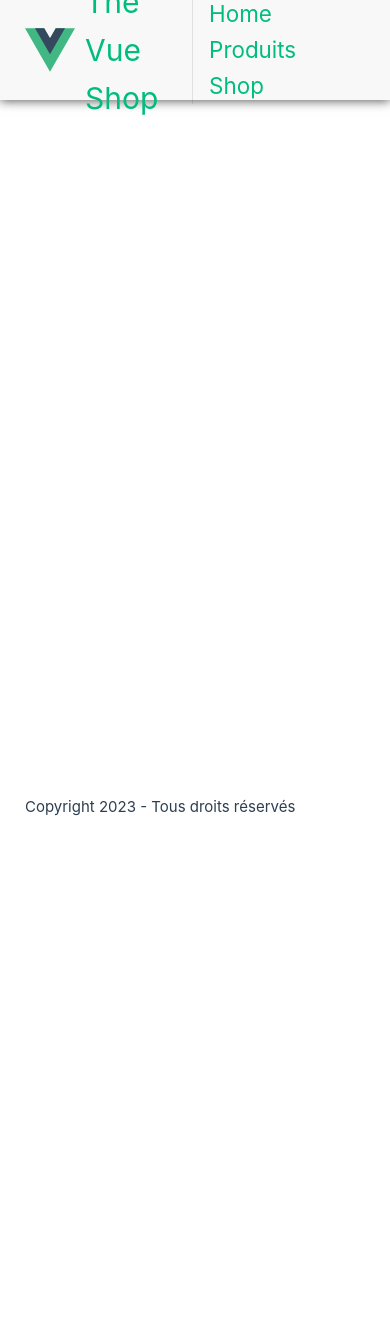
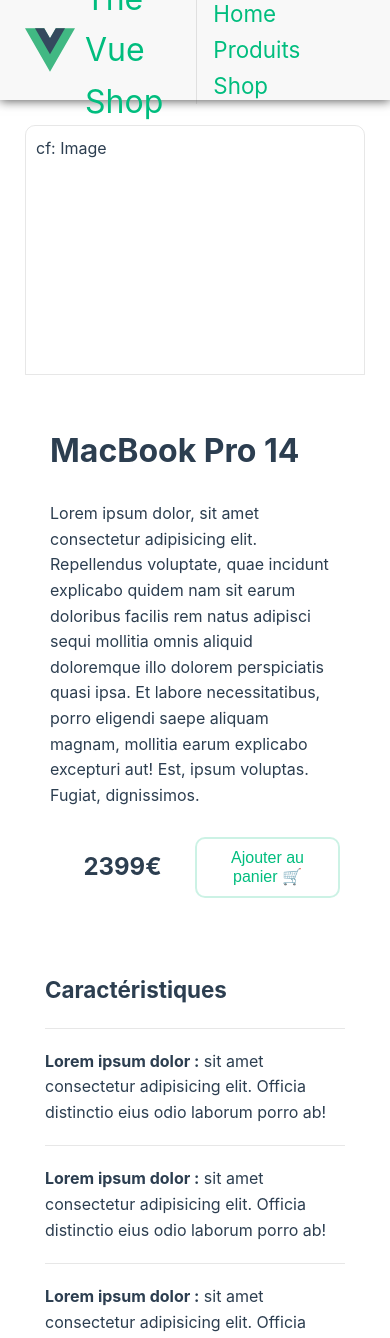
Before and after one commit to leocapde/the-vue-shop, a Vue app: page /products/1 in a window 390 px wide. Shown: the top 1338 px of the page. Before the commit the page ends 844 px from the top, so only its background shows below. Built offline with nearby package versions, Linux system fonts and the light colour scheme.

Commit message:
Création de la page Product et layout responsive

```diff
--- a/src/App.vue
+++ b/src/App.vue
@@ -29,14 +29,15 @@
 }
 
 @media (hover: hover) {
-  a:hover {
+  a:hover,
+  button:hover {
     background-color: hsla(160, 100%, 37%, 0.2);
   }
 }
 
 main {
   width: 100%;
-  max-width: 1250px;
+  max-width: 1400px;
   margin: auto;
   padding: 25px;
 }
--- a/src/assets/base.css
+++ b/src/assets/base.css
@@ -67,7 +67,6 @@
   font-family: Inter, -apple-system, BlinkMacSystemFont, "Segoe UI", Roboto,
     Oxygen, Ubuntu, Cantarell, "Fira Sans", "Droid Sans", "Helvetica Neue",
     sans-serif;
-  font-size: 15px;
   text-rendering: optimizeLegibility;
   -webkit-font-smoothing: antialiased;
   -moz-osx-font-smoothing: grayscale;
--- a/src/components/Banner.vue
+++ b/src/components/Banner.vue
@@ -17,11 +17,11 @@
             class="banner-text-btn"
             v-on:click="resetFilter"
           >
-            Voir nos produits
+            Découvrir nos produits
           </RouterLink>
         </div>
       </div>
-      <div class="banner-img-container">Photo</div>
+      <div class="banner-img-container">cf: Backgroud</div>
     </div>
   </section>
 </template>
@@ -33,6 +33,10 @@
 
 .banner-container {
   display: flex;
+
+  @media (max-width: 768px) {
+    flex-direction: column-reverse;
+  }
 }
 
 .banner-text-container {
@@ -42,6 +46,10 @@
   display: flex;
   flex-direction: column;
   justify-content: center;
+
+  @media (max-width: 768px) {
+    border-radius: 0 0 10px 10px;
+  }
 }
 
 .banner-text {
@@ -52,11 +60,13 @@
   }
 
   &-description {
-    margin: 10px 0;
+    margin: 20px 0 30px 0;
   }
 
   &-btn {
-    padding: 10px 0;
+    padding: 10px 25px;
+    border: 2px solid hsla(160, 100%, 37%, 0.2);
+    border-radius: 10px;
   }
 }
 
@@ -64,5 +74,11 @@
   flex: 1;
   background-color: var(--color-background-mute);
   border-radius: 0 10px 10px 0;
+  padding: 10px;
+
+  @media (max-width: 768px) {
+    border-radius: 10px 10px 0 0;
+    min-height: 200px;
+  }
 }
 </style>
--- /dev/null
+++ b/src/components/ProductShowing.vue
@@ -0,0 +1,166 @@
+<script setup>
+import { storeToRefs } from "pinia";
+import { useProductsStore } from "../stores/products";
+import Banner from "./Banner.vue";
+const { product } = storeToRefs(useProductsStore());
+</script>
+
+<template>
+  <section id="ProductShowing">
+    <div class="product-showing-img">cf: Image</div>
+    <div class="product-showing-description">
+      <h3 class="product-showing-title">{{ product.name }}</h3>
+      <div class="product-showing-text">
+        Lorem ipsum dolor, sit amet consectetur adipisicing elit. Repellendus
+        voluptate, quae incidunt explicabo quidem nam sit earum doloribus
+        facilis rem natus adipisci sequi mollitia omnis aliquid doloremque illo
+        dolorem perspiciatis quasi ipsa. Et labore necessitatibus, porro
+        eligendi saepe aliquam magnam, mollitia earum explicabo excepturi aut!
+        Est, ipsum voluptas. Fugiat, dignissimos.
+      </div>
+      <div class="product-showing-price">{{ product.price }}€</div>
+      <button class="product-showing-btn green">Ajouter au panier 🛒</button>
+    </div>
+    <div class="product-showing-spec">
+      <h4 class="product-showing-spec-title">Caractéristiques</h4>
+      <div class="product-showing-spec-item" v-for="n in 25">
+        <span>Lorem ipsum dolor :</span> sit amet consectetur adipisicing elit.
+        Officia distinctio eius odio laborum porro ab!
+      </div>
+    </div>
+  </section>
+  <Banner />
+</template>
+
+<script>
+const { getProduct } = useProductsStore();
+
+export default {
+  mounted() {
+    const route = parseInt(this.$route.params.id);
+    getProduct(route);
+  },
+};
+</script>
+
+<style scoped lang="scss">
+#ProductShowing {
+  display: grid;
+  grid-template-columns: repeat(2, 1fr);
+  grid-row: 1fr;
+
+  // Medium screen
+  @media (max-width: 768px) {
+    grid-template-columns: 1fr;
+  }
+}
+
+.product-showing {
+  &-img {
+    grid-column: 1;
+    grid-row: 1;
+    padding: 10px;
+    border: 1px solid var(--color-border);
+    border-radius: 10px;
+    position: relative;
+
+    // Medium screen
+    @media (max-width: 768px) {
+      grid-column: 1;
+      grid-row: 1;
+      border-radius: 10px 10px 0 0;
+      min-height: 250px;
+    }
+  }
+
+  &-description {
+    grid-column: 2;
+    grid-row: 1;
+    padding: 25px;
+    border-radius: 0 10px 10px 0;
+    display: grid;
+    grid-template-columns: repeat(2, 1fr);
+    grid-template-rows: repeat(3, 1fr) / autoflex;
+
+    // Medium screen
+    @media (max-width: 768px) {
+      grid-column: 1;
+      grid-row: 2;
+      border-radius: 0 0 10px 10px;
+    }
+  }
+
+  &-title {
+    font-weight: bold;
+    font-size: 2rem;
+    padding: 25px 0;
+    grid-column: 1 / span 2;
+    grid-row: 1;
+  }
+
+  &-text {
+    grid-column: 1 / span 2;
+    grid-row: 2;
+    margin-bottom: 25px;
+  }
+
+  &-price {
+    padding: 15px 0;
+    text-align: center;
+    font-weight: bold;
+    font-size: 1.5rem;
+  }
+
+  &-btn {
+    background: none;
+    cursor: pointer;
+    padding: 10px 25px;
+    margin: auto;
+    border: 2px solid hsla(160, 100%, 37%, 0.2);
+    border-radius: 10px;
+    font-size: 1rem;
+
+    &:hover {
+      background-color: hsla(160, 100%, 37%, 0.2);
+    }
+
+    &:active {
+      background: none;
+    }
+  }
+
+  &-spec {
+    grid-column: 1 / span 2;
+    grid-row: 2;
+    margin-top: 25px;
+    padding: 10px 20px;
+    // border: 1px solid var(--color-border);
+    border-radius: 10px;
+
+    // Medium screen
+    @media (max-width: 768px) {
+      grid-column: 1;
+      grid-row: 3;
+    }
+
+    &-title {
+      font-weight: bold;
+      font-size: 1.4rem;
+      padding: 10px 0 20px 0;
+    }
+
+    &-item {
+      border-top: 1px solid var(--color-border);
+      padding: 20px 0;
+
+      &:first-child {
+        border: none;
+      }
+
+      span {
+        font-weight: bold;
+      }
+    }
+  }
+}
+</style>
--- a/src/components/ProductsCard.vue
+++ b/src/components/ProductsCard.vue
@@ -1,31 +1,45 @@
 <template>
-  <div class="products-card">
+  <RouterLink to="" class="products-card">
+    <div class="products-card-container">
       <h4 class="products-card-title">
-      <slot name="title"></slot>
+        <slot name="title" />
       </h4>
-    <div class="products-card-price">
-      <slot name="price"></slot>
+      <p class="products-card-price">
+        <slot name="price" />
+      </p>
     </div>
-  </div>
+  </RouterLink>
 </template>
 
 <style scoped lang="scss">
 .products-card {
   background-color: var(--color-background-soft);
   aspect-ratio: 1;
+  border-radius: 10px;
+  padding: 0;
+  margin: 0;
+  transition: 0.4s;
+  display: grid;
+  grid-template-columns: 1fr;
+
+  &-container {
+    margin: 0;
     padding: 10px;
     border-radius: 10px;
+    transition: 0.4s;
     display: flex;
     flex-direction: column;
     justify-content: end;
+
+    &:hover {
+      padding-bottom: 25px;
+      background-color: var(--color-background-mute);
+    }
+  }
 
   &-title {
     font-weight: bold;
     font-size: 1.5rem;
   }
-
-  &-categorie {
-    font-style: italic;
-  }
 }
 </style>
--- a/src/components/ProductsList.vue
+++ b/src/components/ProductsList.vue
@@ -15,6 +15,7 @@
         v-for="product in products"
         :class="product.categorie"
         :key="product.id"
+        :to="{ name: 'product', params: { id: product.id } }"
       >
         <template #title>{{ product.name }}</template>
         <template #price>{{ product.price }} €</template>
@@ -29,6 +30,21 @@
   grid-template-columns: repeat(4, 1fr);
   grid-gap: 10px;
 
+  // Extra-large screen
+  @media (max-width: 1200px) {
+    grid-template-columns: repeat(3, 1fr);
+  }
+
+  // Large screen
+  @media (max-width: 992px) {
+    grid-template-columns: repeat(2, 1fr);
+  }
+
+  // Medium screen
+  @media (max-width: 768px) {
+    grid-template-columns: 1fr;
+  }
+
   &.pc .products-card:not(.pc),
   &.smartphones .products-card:not(.smartphones),
   &.moniteurs .products-card:not(.moniteurs),
--- a/src/components/Showcase.vue
+++ b/src/components/Showcase.vue
@@ -47,7 +47,7 @@
 .showcase-container {
   display: grid;
   grid-template-columns: repeat(4, 1fr);
-  grid-template-rows: repeat(2, 1fr);
+  grid-template-rows: repeat(4, 1fr);
   grid-gap: 10px;
 }
 
@@ -62,19 +62,70 @@
 
   &-one {
     grid-column: 1 / span 2;
-    grid-row: 1 / span 2;
+    grid-row: 1 / span 4;
     aspect-ratio: 1;
+
+    @media (max-width: 992px) {
+      grid-column: 1 / span 2;
+      grid-row: 1 / span 2;
+    }
+
+    @media (max-width: 768px) {
+      grid-column: 1 / span 4;
+      grid-row: 1;
+    }
   }
 
   &-two {
     grid-column: 3;
-    grid-row: 1 / span 2;
+    grid-row: 1 / span 4;
+
+    @media (max-width: 992px) {
+      grid-column: 1 / span 2;
+      grid-row: 3 / span 2;
+    }
+
+    @media (max-width: 768px) {
+      grid-column: 1 / span 4;
+      grid-row: 2;
+    }
+  }
+
+  &-four {
+    &-top {
+      grid-column: 4;
+      grid-row: 1 / span 2;
+
+      @media (max-width: 992px) {
+        grid-column: 3 / span 2;
+        grid-row: 1 / span 2;
+      }
+
+      @media (max-width: 768px) {
+        grid-column: 1 / span 4;
+        grid-row: 3;
+      }
+    }
+
+    &-bottom {
+      grid-column: 4;
+      grid-row: 3 / span 2;
+
+      @media (max-width: 992px) {
+        grid-column: 3 / span 2;
+        grid-row: 3 / span 2;
+      }
+
+      @media (max-width: 768px) {
+        grid-column: 1 / span 4;
+        grid-row: 4;
+      }
+    }
   }
 
   &:hover {
     padding: 25px;
     font-weight: bold;
-    // opacity: 0.8;
     background-color: var(--color-background-mute);
   }
 }
--- a/src/router/index.js
+++ b/src/router/index.js
@@ -9,14 +9,14 @@
       component: () => import("../views/HomeView.vue"),
     },
     {
-      path: "/product",
-      name: "product",
-      component: () => import("../views/ProductView.vue"),
-    },
-    {
       path: "/products",
       name: "products",
       component: () => import("../views/ProductsView.vue"),
+    },
+    {
+      path: "/products/:id",
+      name: "product",
+      component: () => import("../views/ProductView.vue"),
     },
     {
       path: "/shop",
--- a/src/stores/products.js
+++ b/src/stores/products.js
@@ -4,6 +4,7 @@
   id: "products",
   state: () => ({
     filter: "all",
+    product: {},
     products: [
       {
         id: 1,
@@ -70,5 +71,9 @@
     resetFilter() {
       this.filter = "all";
     },
+    async getProduct(id) {
+      const index = this.products.findIndex((product) => product.id === id);
+      this.product = this.products[index];
+    },
   },
 });
--- a/src/views/ProductView.vue
+++ b/src/views/ProductView.vue
@@ -1,5 +1,9 @@
+<script setup>
+import ProductShowing from "../components/ProductShowing.vue";
+</script>
+
 <template>
   <main id="Product">
-    <h1>This is an product page</h1>
+    <ProductShowing />
   </main>
 </template>
```
Lines whose indentation alone changed are shown as unchanged.
